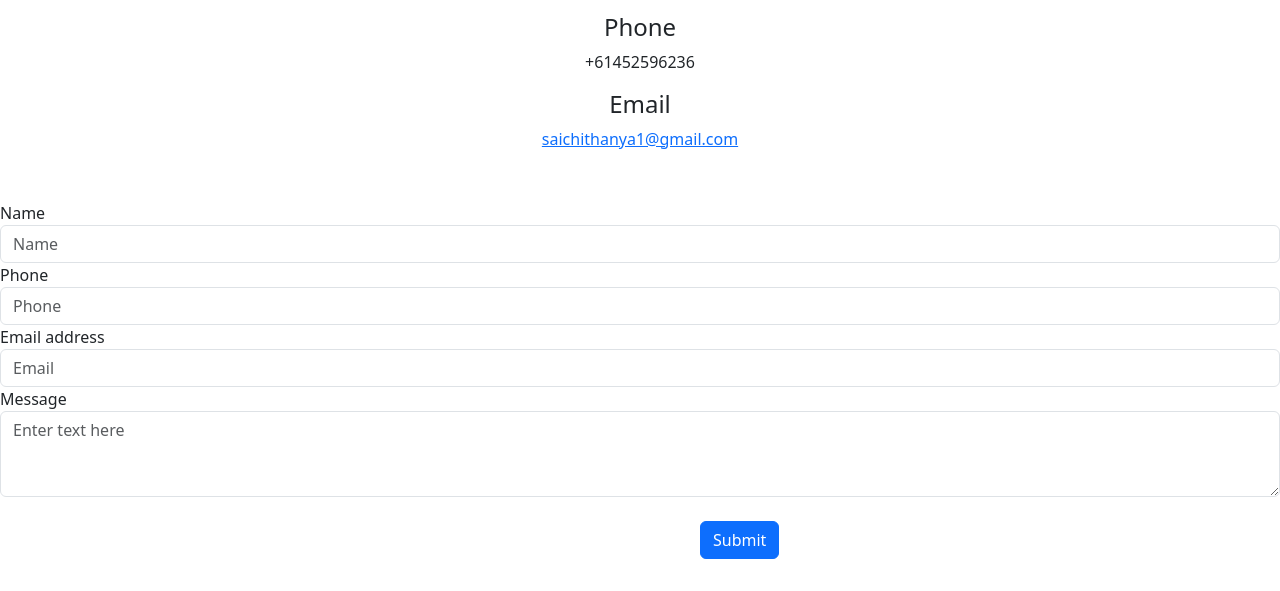
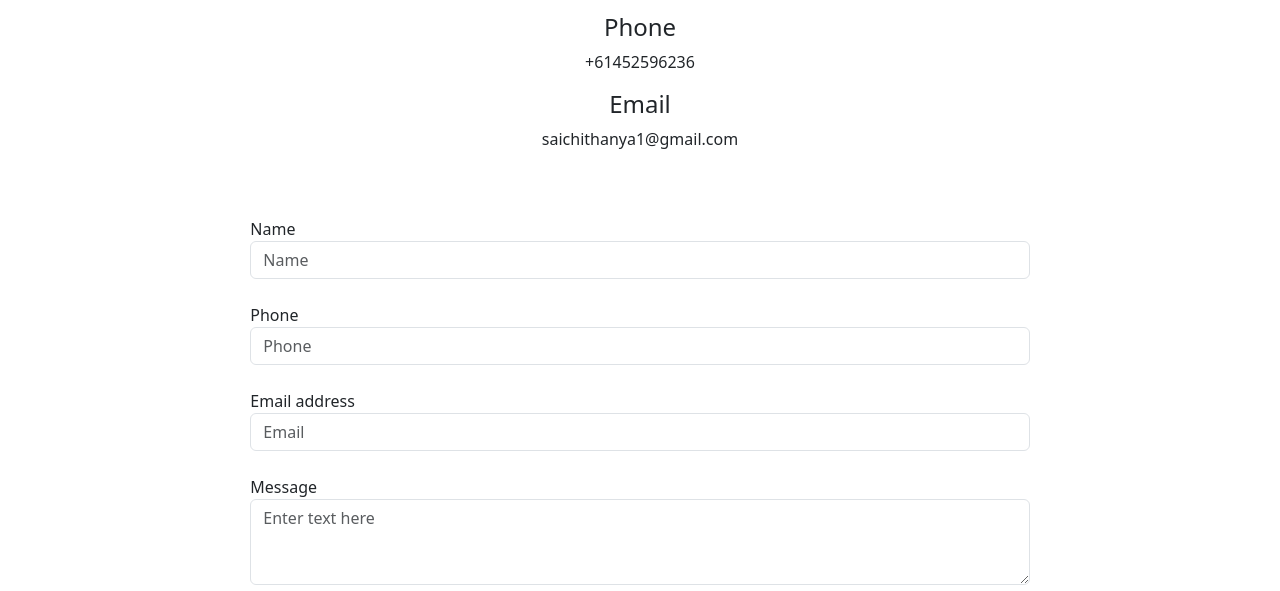
Before and after one commit to sai02-creator/project-1, a plain HTML site: page contact.html in a window 1280 px wide. Shown: the part 209-800 px from the top of the page. Drawn offline with nearby package versions, Linux system fonts and the light colour scheme.

Commit message:
Center form on contact page

```diff
--- a/contact.html
+++ b/contact.html
@@ -60,9 +60,9 @@
       <h4>Phone</h4>
       <p>+61452596236</p>
       <h4>Email</h4>
-      <a class="link" href="saichithanya1@gmail.com">saichithanya1@gmail.com</a>
+      <p>saichithanya1@gmail.com</p>
     </div>
-    <div class="form">
+    <div class="form container d-flex justify-content-center">
       <form>
         <div class="form-group">
           <label for="Name">Name</label>
@@ -71,7 +71,7 @@
             class="form-control input-sm"
             id="exampleFormControlInput1"
             placeholder="Name"
-          />
+          /><br />
           <label for="Phone">Phone</label>
           <input
             type="number"
@@ -79,6 +79,7 @@
             id="exampleFormControlInput1"
             placeholder="Phone"
           />
+          <br />
           <label for="Email">Email address</label>
           <input
             type="email"
@@ -86,8 +87,7 @@
             id="exampleFormControlInput1"
             placeholder="Email"
           />
-        </div>
-        <div class="form-group">
+          <br />
           <label for="Textarea1">Message</label>
           <textarea
             class="form-control"
@@ -95,9 +95,10 @@
             placeholder="Enter text here"
             rows="3"
           ></textarea>
-          <br />
-          <button type="submit" class="btn btn-primary">Submit</button>
         </div>
+
+        <br />
+        <button type="submit" class="btn btn-secondary disabled">Submit</button>
       </form>
     </div>
     <br /><br />
```
